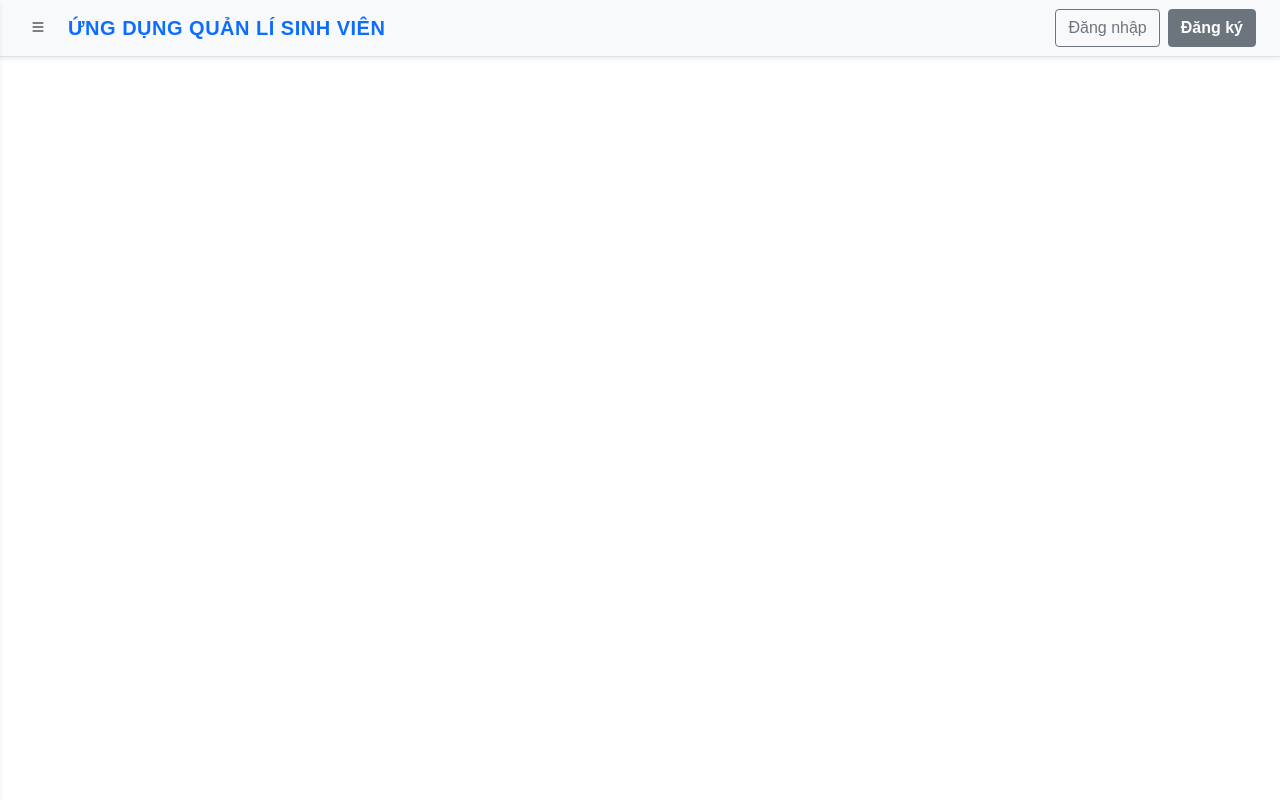
After one commit to blueMonkey23/QuanLySinhVien, a PHP site: page / in a window 1280 px wide. The commit adds this page. Run offline with PHP 8.4, Linux system fonts and the light colour scheme.

Commit message:
update index

```diff
--- a/css/style.css
+++ b/css/style.css
@@ -11,6 +11,82 @@
     display: flex;
     align-items: center;
     justify-content: center;
+}
+
+body.index{
+    background-image: none;
+    display: block;
+}
+
+.navbar {
+  font-family: Arial, sans-serif;
+}
+
+.navbar-brand {
+  letter-spacing: 0.5px;
+  font-size: 1.1rem;
+}
+
+.btn {
+  border-radius: 6px;
+  padding: 6px 14px;
+}
+
+.btn-outline-secondary:hover {
+  background-color: #e6e6e6;
+}
+
+#toggle-btn {
+  border: none;
+  background: none;
+  padding: 6px;
+  cursor: pointer;
+}
+
+#toggle-btn:focus {
+  outline: none;
+  box-shadow: none;
+}
+
+.sidebar {
+  position: fixed;
+  top: 0;
+  left: -250px;
+  width: 250px;
+  height: 100vh;
+  background-color: #fff;
+  transition: left 0.3s ease;
+  z-index: 1040;
+}
+
+.sidebar.active {
+  left: 0;
+}
+
+.overlay {
+  position: fixed;
+  top: 0;
+  left: 0;
+  width: 100%;
+  height: 100%;
+  background: rgba(0,0,0,0.4);
+  opacity: 0;
+  visibility: hidden;
+  transition: opacity 0.3s ease;
+  z-index: 1030;
+}
+
+.overlay.active {
+  opacity: 1;
+  visibility: visible;
+}
+
+.sidebar ul li a {
+  transition: color 0.2s;
+}
+
+.sidebar ul li a:hover {
+  color: #0d6efd;
 }
 
 .form-signin {
--- /dev/null
+++ b/index.html
@@ -0,0 +1,49 @@
+<!DOCTYPE html>
+<html lang="en">
+<head>
+    <meta charset="UTF-8">
+    <meta name="viewport" content="width=device-width, initial-scale=1.0">
+    <title>Trang chủ</title>
+    <link rel="icon" type="image/x-icon" href="assets/images/hou-logo.png">
+    <link rel="stylesheet" href="css/style.css">
+    <link href="https://cdn.jsdelivr.net/npm/bootstrap@5.0.2/dist/css/bootstrap.min.css" rel="stylesheet" integrity="sha384-EVSTQN3/azprG1Anm3QDgpJLIm9Nao0Yz1ztcQTwFspd3yD65VohhpuuCOmLASjC" crossorigin="anonymous">
+    <link rel="stylesheet" href="https://cdn.jsdelivr.net/npm/bootstrap-icons@1.11.1/font/bootstrap-icons.css">
+</head>
+<body class="index">
+<nav class="navbar bg-light border-bottom shadow-sm px-4 d-flex justify-content-between align-items-center">
+  <div class="d-flex">
+    <button id="toggle-btn" type="button" class="me-3">
+      <i class="bi bi-list"></i>
+    </button>
+    <a class="navbar-brand fw-bold text-primary mb-0" href="#">
+      ỨNG DỤNG QUẢN LÍ SINH VIÊN
+    </a>
+  </div>
+
+  <div class="d-flex">
+    <button class="btn btn-outline-secondary me-2">Đăng nhập</button>
+    <button class="btn btn-secondary fw-bold">Đăng ký</button>
+  </div>
+</nav>
+
+<!-- Sidebar -->
+<div id="sidebar" class="sidebar bg-light border-end shadow-sm">
+  <div class="p-3">
+    <h5 class="fw-bold text-primary mb-4">Menu</h5>
+    <ul class="list-unstyled">
+      <li class="mb-3"><i class="bi bi-house me-2"></i><a href="#" class="text-decoration-none text-dark">Trang chủ</a></li>
+      <li class="mb-3"><i class="bi bi-person-lines-fill me-2"></i><a href="#" class="text-decoration-none text-dark">Xem điểm học tập</a></li>
+      <li class="mb-3"><i class="bi bi-journal-text me-2"></i><a href="#" class="text-decoration-none text-dark">xem lịch học</a></li>
+      <li class="mb-3"><i class="bi bi-calendar me-2"></i><a href="#" class="text-decoration-none text-dark">xem lịch thi</a></li>
+      <li class="mb-3"><i class="bi bi-gear me-2"></i><a href="#" class="text-decoration-none text-dark">Cài đặt</a></li>
+    </ul>
+  </div>
+</div>
+
+<!-- Overlay mờ nền khi mở sidebar -->
+<div id="overlay" class="overlay"></div>
+
+    <script src="js/script.js"></script>
+    <script src="https://cdn.jsdelivr.net/npm/bootstrap@5.3.8/dist/js/bootstrap.bundle.min.js" integrity="sha384-FKyoEForCGlyvwx9Hj09JcYn3nv7wiPVlz7YYwJrWVcXK/BmnVDxM+D2scQbITxI" crossorigin="anonymous"></script>
+</body>
+</html>
--- /dev/null
+++ b/js/script.js
@@ -0,0 +1,15 @@
+const toggleBtn = document.getElementById("toggle-btn");
+  const sidebar = document.getElementById("sidebar");
+  const overlay = document.getElementById("overlay");
+
+  // Toggle sidebar khi bấm nút list
+  toggleBtn.addEventListener("click", () => {
+    sidebar.classList.toggle("active");
+    overlay.classList.toggle("active");
+  });
+
+  // Ấn ra ngoài sidebar thì tắt
+  overlay.addEventListener("click", () => {
+    sidebar.classList.remove("active");
+    overlay.classList.remove("active");
+  });
```
